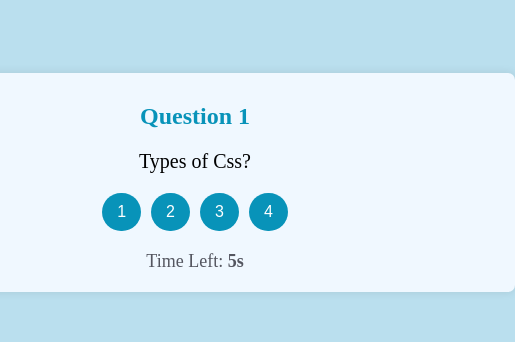
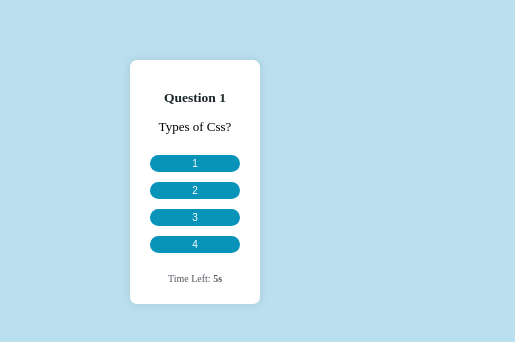
Before and after one commit to umamaheswari0409/quiz, a React (Vite) app: page / in a window 390 px wide. Shown: the part 248-590 px from the top of the page, 515 px wide, since content can reach past the window. Built offline with nearby package versions, Linux system fonts and the light colour scheme.

Commit message:
edited respossive

```diff
--- a/src/App.css
+++ b/src/App.css
@@ -18,9 +18,10 @@ body{
 .quiz-app{
     width: 600px;
     padding: 20px;
-    background-color: aliceblue;
+    background-color: white;
     box-shadow: 0 0 10px rgba(0, 0, 0, 0.1);
     border-radius: 7px;
+    align-items: center;
 }
 
 .question-section{
@@ -35,13 +36,14 @@ body{
 
 .question-section h2{
     margin: 10px 10px;
-    color:  rgb(8, 147, 185);
+    color:  rgb(26, 38, 41);
 }
 
 .option{
     display: flex;
     justify-content: center;
     align-items: center;
+    flex-wrap: wrap;
     gap: 10px;
     margin-top: 20px;
 }
@@ -82,3 +84,27 @@ button:hover{
 .score-section button{
     background-color: rgb(37, 201, 86);
 }
+
+@media (max-width: 480px) {
+        .quiz-app{
+            font-size: 9px;
+            width: 90px;}
+
+        .score-section button{
+            font-size: 10px;}
+
+
+        .question-section p{
+            font-size: 13px;
+        }
+        .option button{
+        font-size: 10px;
+        width: 200px;
+        padding: 3px 3px;
+
+        }
+        .timer{
+        font-size: 10px;
+        }
+
+    }
```
